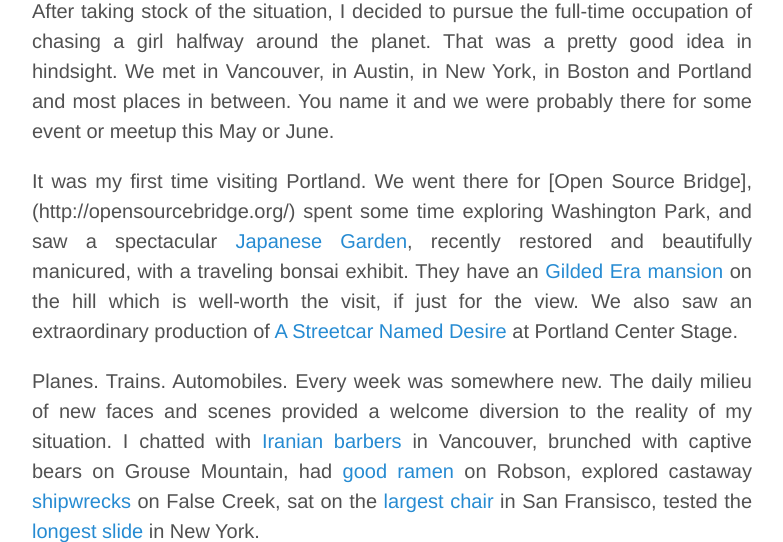
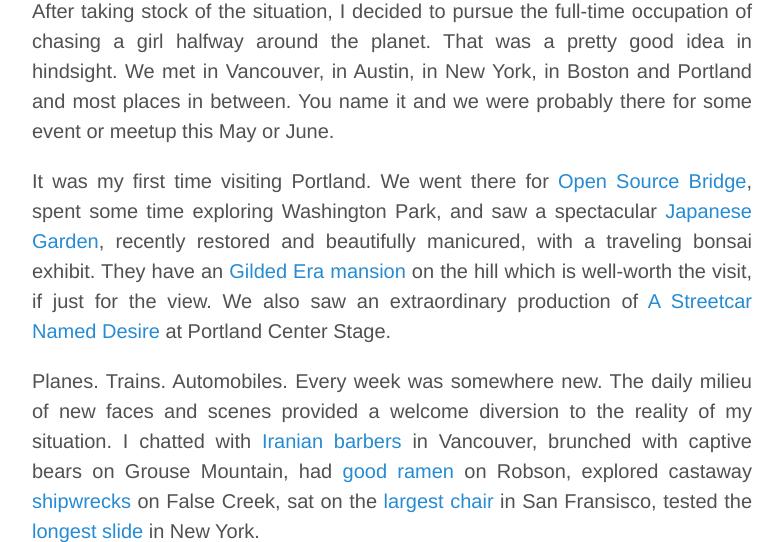
Before and after one commit to breandan/breandan.github.io, a Jekyll site: the page built from _posts/2016-12-27-traveling-tales.md, in a window 1280 px wide and 900 px high, scrolled down 4515 px, cut to the strip 90-632 px from the top of the window. Shown: the whole strip, without its empty margins (248-1031 px from the left). Built offline with Jekyll 4.4.1, drawn with Linux system fonts in a browser that asks for light colours; nearby versions of some CDN libraries.

Commit message:
fix link

```diff
--- a/_posts/2016-12-27-traveling-tales.md
+++ b/_posts/2016-12-27-traveling-tales.md
@@ -61,7 +61,7 @@
 
 After taking stock of the situation, I decided to pursue the full-time occupation of chasing a girl halfway around the planet. That was a pretty good idea in hindsight. We met in Vancouver, in Austin, in New York, in Boston and Portland and most places in between. You name it and we were probably there for some event or meetup this May or June.
 
-It was my first time visiting Portland. We went there for [Open Source Bridge],(http://opensourcebridge.org/) spent some time exploring Washington Park, and saw a spectacular [Japanese Garden](http://japanesegarden.com/), recently restored and beautifully manicured, with a traveling bonsai exhibit. They have an [Gilded Era mansion](http://en.wikipedia.org/wiki/Pittock_Mansion) on the hill which is well-worth the visit, if just for the view. We also saw an extraordinary production of [A Streetcar Named Desire](http://www.oregonlive.com/art/index.ssf/2016/05/a_streetcar_named_desire_portl.html) at Portland Center Stage.
+It was my first time visiting Portland. We went there for [Open Source Bridge](http://opensourcebridge.org/), spent some time exploring Washington Park, and saw a spectacular [Japanese Garden](http://japanesegarden.com/), recently restored and beautifully manicured, with a traveling bonsai exhibit. They have an [Gilded Era mansion](http://en.wikipedia.org/wiki/Pittock_Mansion) on the hill which is well-worth the visit, if just for the view. We also saw an extraordinary production of [A Streetcar Named Desire](http://www.oregonlive.com/art/index.ssf/2016/05/a_streetcar_named_desire_portl.html) at Portland Center Stage.
 
 Planes. Trains. Automobiles. Every week was somewhere new. The daily milieu of new faces and scenes provided a welcome diversion to the reality of my situation. I chatted with [Iranian barbers](http://farzadsbarbershop.com/) in Vancouver, brunched with captive bears on Grouse Mountain, had [good ramen](http://ramendanbo.com/) on Robson, explored castaway [shipwrecks](http://www.cbc.ca/news/canada/british-columbia/city-of-vancouver-may-need-to-pay-for-removal-of-boat-1.3582300) on False Creek, sat on the [largest chair](https://backofhouse.s3.amazonaws.com/uploads/ckeditor/pictures/834/content_clift-BOH-chair-1.jpg) in San Fransisco, tested the [longest slide](http://www.nytimes.com/2016/07/22/arts/design/testing-new-york-citys-longest-slide-on-governors-island.html) in New York.
 
```
